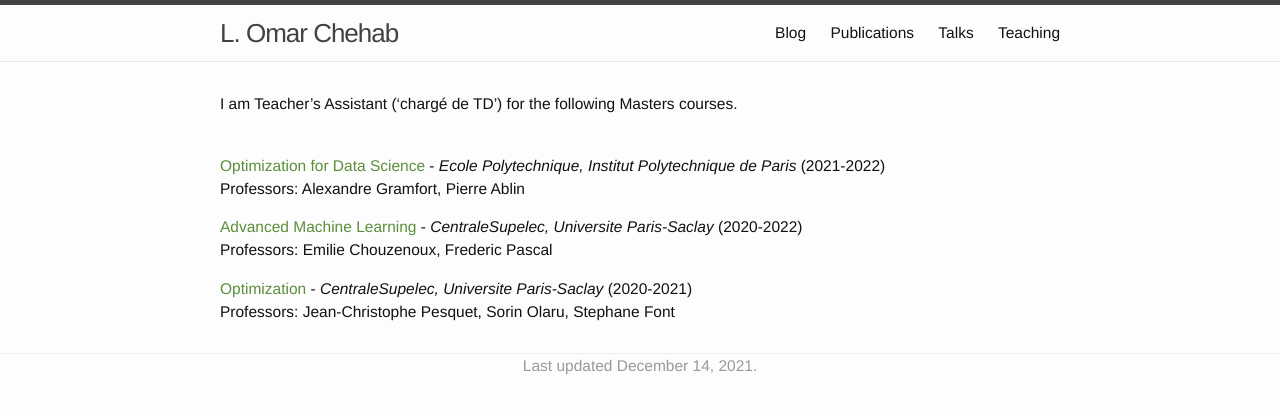
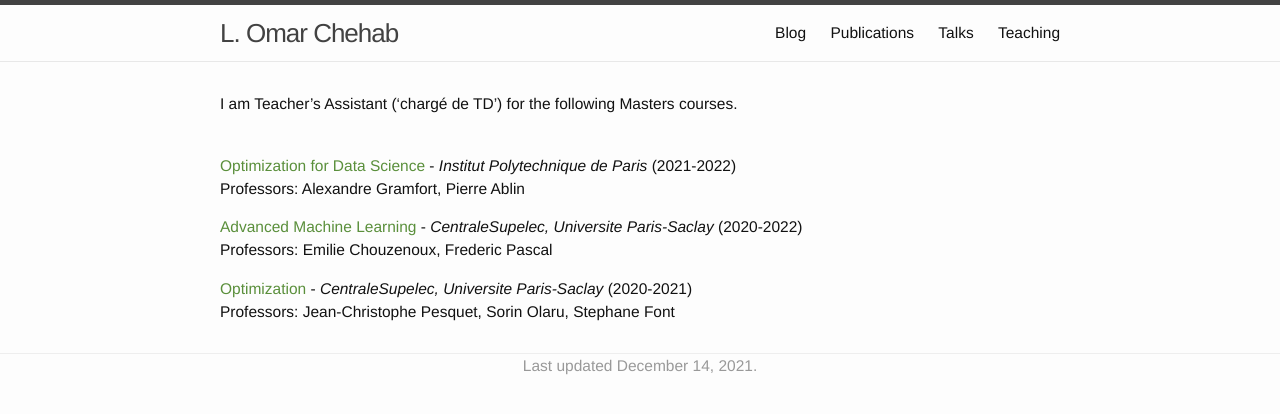
Before and after one commit to l-omar-chehab/l-omar-chehab.github.io, a Jekyll site: the page built from teaching.md, in a window 1280 px wide. Shown: the top 414 px of the page. Built offline with Jekyll 4.4.1, drawn with Linux system fonts in a browser that asks for light colours.

Commit message:
Update 2020.yml

```diff
--- a/_data/teaching/2020.yml
+++ b/_data/teaching/2020.yml
@@ -2,7 +2,7 @@
 
 - layout: teaching_omar.
   name: Optimization for Data Science
-  institution: Ecole Polytechnique, Institut Polytechnique de Paris
+  institution: Institut Polytechnique de Paris
   year: 2021-2022
   professors: Alexandre Gramfort, Pierre Ablin
 
```
